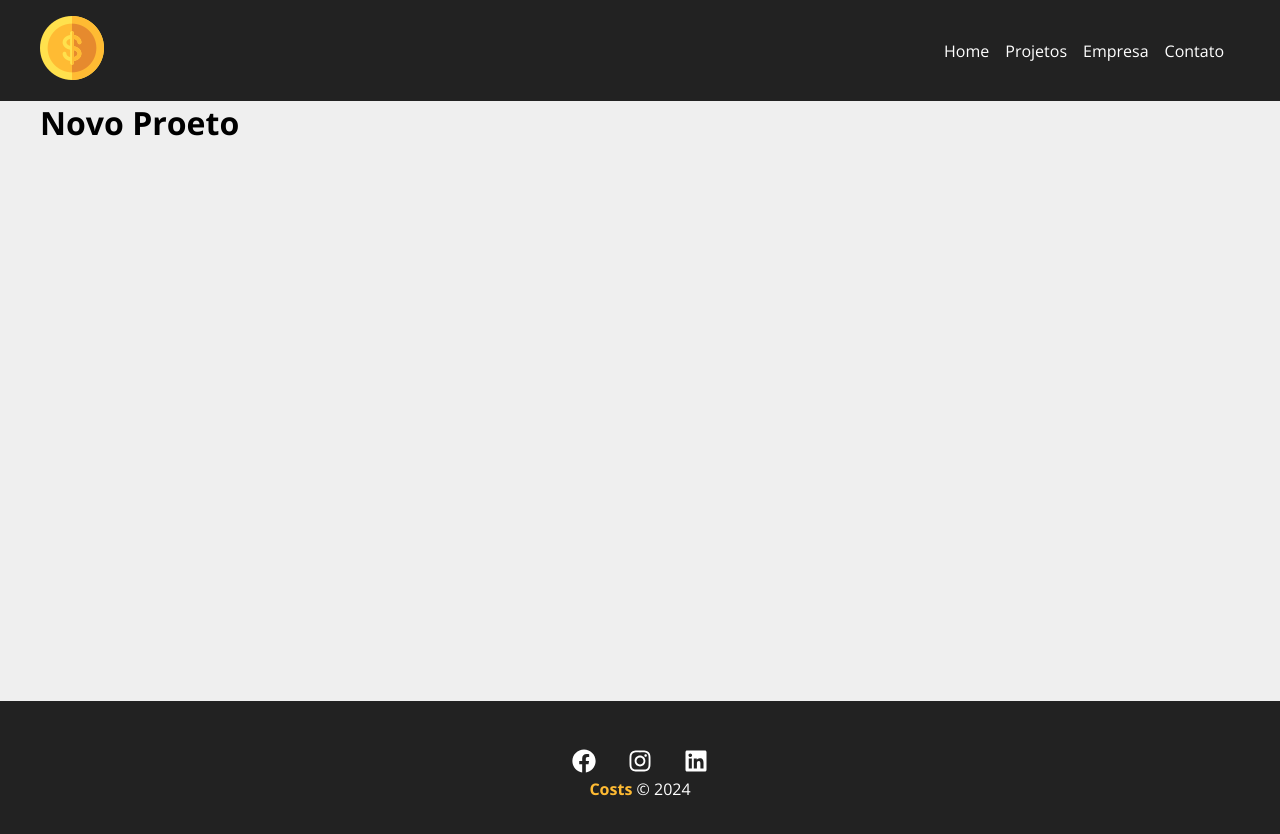
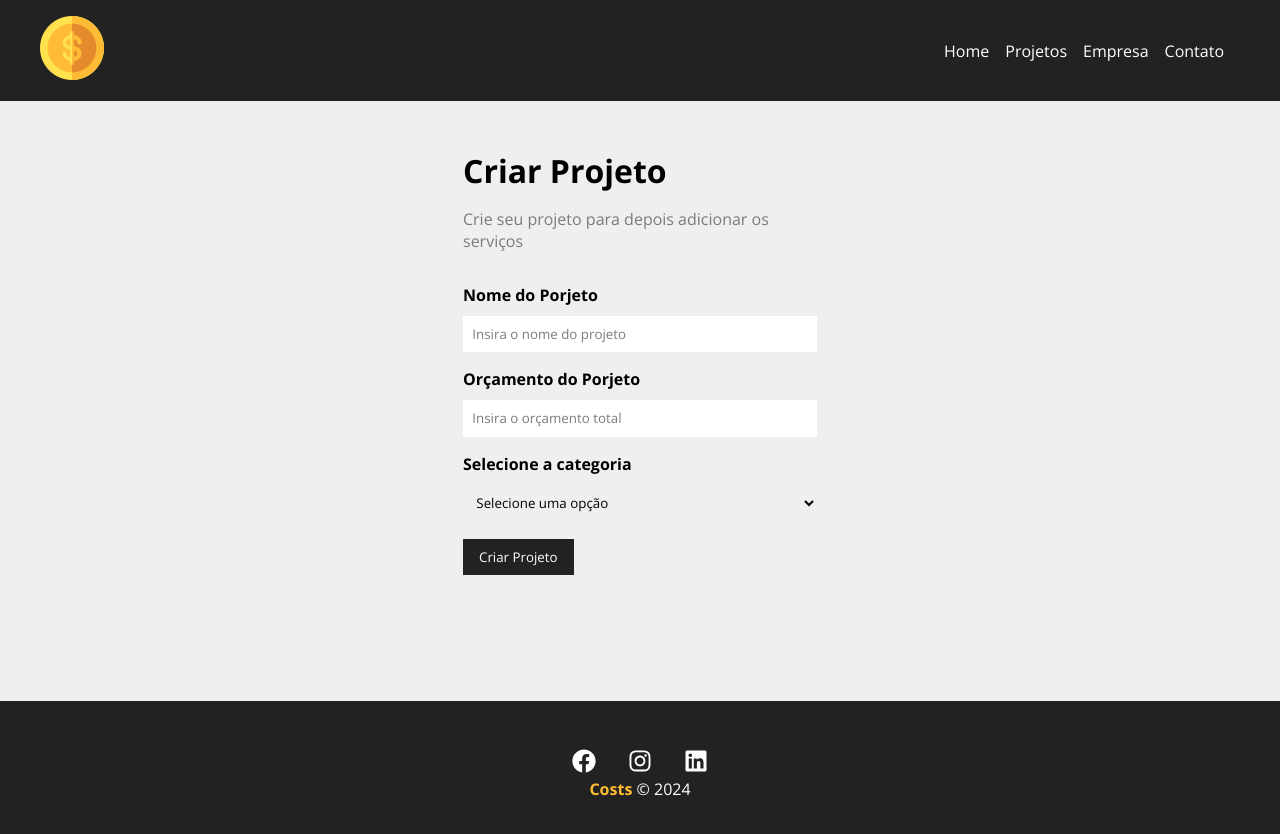
Before and after one commit to luisfernandoalima/projeto-cost, a React (Create React App) app: page /newproject in a window 1280 px wide. Shown: the top 834 px of the page. Built offline with nearby package versions, Linux system fonts and the light colour scheme.

Commit message:
feature/ Forms

```diff
--- /dev/null
+++ b/src/components/Form/Input/Input.module.css
@@ -0,0 +1,21 @@
+.form_control{
+    display: flex;
+    flex-direction: column;
+    margin-bottom: 1em;
+}
+
+.form_control label {
+    margin-bottom: .6em;
+    font-weight: bold;
+
+}
+
+.form_control input {
+    padding: 0.7em;
+    border-radius: 0;
+    border: none;
+}
+
+.form_control input::placeholder{
+    color: #7b7b7b;
+}
--- /dev/null
+++ b/src/components/Form/Input/index.jsx
@@ -0,0 +1,10 @@
+import styles from './Input.module.css'
+
+export const Input = ({type, text, name, placeholder, handleOnChange, value}) => {
+    return (
+        <div className={styles.form_control}>
+            <label htmlFor={name}>{text}</label>
+            <input type={type} name={name} id={name} placeholder={placeholder} onChange={handleOnChange} value={value}/>
+        </div>
+    )
+}
--- /dev/null
+++ b/src/components/Form/Select/Select.module.css
@@ -0,0 +1,17 @@
+.form_control{
+    display: flex;
+    flex-direction: column;
+    margin-bottom: 1em;
+}
+
+.form_control label {
+    margin-bottom: .6em;
+    font-weight: bold;
+
+}
+
+.form_control select {
+    padding: 0.7em;
+    border-radius: 0;
+    border: none;
+}
--- /dev/null
+++ b/src/components/Form/Select/index.jsx
@@ -0,0 +1,12 @@
+import styles from "./Select.module.css";
+
+export const Select = ({ text, name, options, handleOnChange, value }) => {
+  return (
+    <div className={styles.form_control}>
+      <label htmlFor={name}>{text}</label>
+      <select name={name} id={name}>
+        <option>Selecione uma opção</option>
+      </select>
+    </div>
+  );
+};
--- /dev/null
+++ b/src/components/Form/SubmitButton/SubmitButton.module.css
@@ -0,0 +1,13 @@
+.btn{
+    background-color: #222;
+    color: #fff;
+    padding: .7em 1.2em;
+    text-decoration: none;
+    transition: .5s;
+    cursor: pointer;
+    border: none;
+}
+
+.btn:hover{
+    background-color: #ffbb33;
+}
--- /dev/null
+++ b/src/components/Form/SubmitButton/index.jsx
@@ -0,0 +1,11 @@
+import styles from "./SubmitButton.module.css";
+
+export const SubmitButton = ({ text }) => {
+  return (
+    <div>
+      <button type="submit" className={styles.btn}>
+        {text}
+      </button>
+    </div>
+  );
+};
--- /dev/null
+++ b/src/components/Project/Form/ProjectForm.module.css
@@ -0,0 +1,4 @@
+.form {
+  width: 100%;
+  margin: 2em 0;
+}
--- /dev/null
+++ b/src/components/Project/Form/index.jsx
@@ -0,0 +1,25 @@
+import { Input } from "../../Form/Input";
+import { Select } from "../../Form/Select";
+import { SubmitButton } from "../../Form/SubmitButton";
+import styles from "./ProjectForm.module.css";
+
+export const ProjectForm = ({ btnText }) => {
+  return (
+    <form action="" className={styles.form}>
+      <Input
+        type="text"
+        text="Nome do Porjeto"
+        name="name"
+        placeholder="Insira o nome do projeto"
+      />
+      <Input
+        type="number"
+        text="Orçamento do Porjeto"
+        name="budget"
+        placeholder="Insira o orçamento total"
+      />
+      <Select name="category_id" text="Selecione a categoria" />
+      <SubmitButton text={btnText} />
+    </form>
+  );
+};
--- /dev/null
+++ b/src/pages/NewProject/NewProject.module.css
@@ -0,0 +1,15 @@
+.newproject_container{
+    width: 450px;
+    margin: 0 auto;
+    padding: 3em;
+
+}
+
+.newproject_container h1{
+    margin-bottom: .5em;
+
+}
+
+.newproject_container p {
+    color: #7b7b7b
+}
--- a/src/pages/NewProject/index.jsx
+++ b/src/pages/NewProject/index.jsx
@@ -1,7 +1,13 @@
+import { ProjectForm } from '../../components/Project/Form';
+
+import styles from './NewProject.module.css'
+
 export const NewProject = () => {
-    return(
-        <div>
-            <h1>Novo Proeto</h1>
-        </div>
-    )
-}
+  return (
+    <div className={styles.newproject_container}>
+      <h1>Criar Projeto</h1>
+      <p>Crie seu projeto para depois adicionar os serviços</p>
+      <ProjectForm btnText="Criar Projeto"/>
+    </div>
+  );
+};
```
